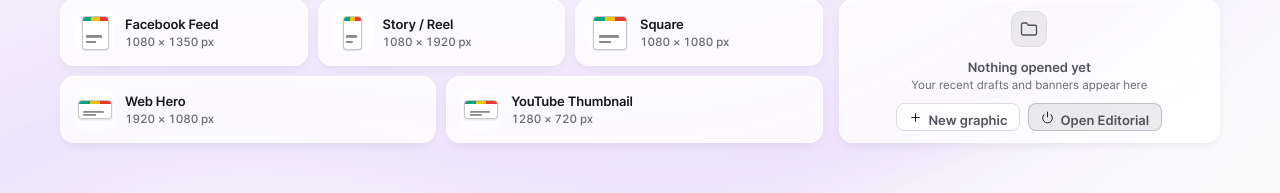
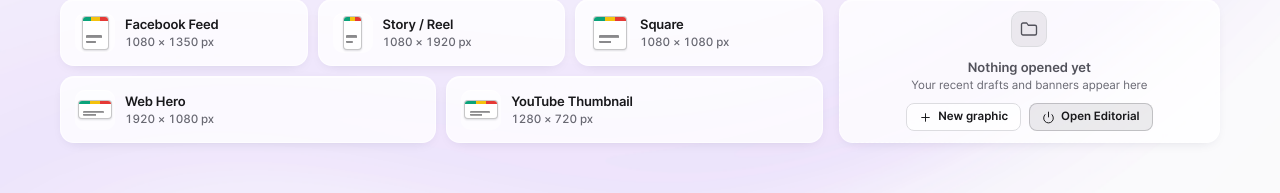
Before and after one commit to chiefhamim/esb-banner-studio, a React (Vite) app: page / in a window 1280 px wide. Shown: the part 461-654 px from the top of the page. Built offline with nearby package versions, Linux system fonts and the light colour scheme.

Commit message:
Fix button text centering: strip inherited margin-top on empty-recents-btn span and center inline-flex

```diff
--- a/src/styles/home.css
+++ b/src/styles/home.css
@@ -443,12 +443,14 @@
 .home-shell .empty-recents-btn {
   display: inline-flex;
   align-items: center;
+  justify-content: center;
   gap: 6px;
   height: 28px;
   padding: 0 12px;
   border-radius: 8px;
   font-size: 11.5px;
   font-weight: 600;
+  line-height: 1;
   border: 1px solid var(--line-2);
   background: color-mix(in srgb, var(--card, #fff) 70%, transparent);
   color: var(--text);
@@ -456,6 +458,21 @@
   white-space: nowrap;
   flex: none;
   transition: transform .18s ease, background-color .18s ease, border-color .18s ease, box-shadow .18s ease;
+}
+.home-shell .empty-recents-btn span {
+  margin: 0 !important;
+  padding: 0 !important;
+  font-size: 11.5px !important;
+  font-weight: 600 !important;
+  line-height: 1 !important;
+  color: inherit !important;
+  display: inline-flex !important;
+  align-items: center !important;
+}
+.home-shell .empty-recents-btn svg {
+  display: block;
+  flex: none;
+  margin: 0;
 }
 :root[data-theme=dark] .home-shell .empty-recents-btn {
   background: rgba(255, 255, 255, .08);
```
